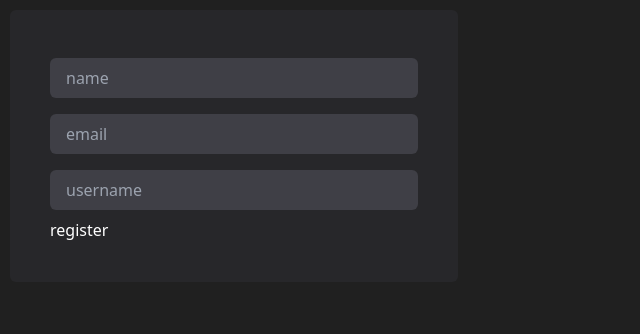
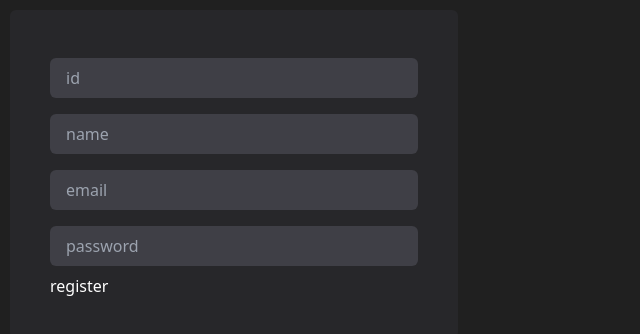
Before and after one commit to davidyanez27/client_lawyerApp, a React (Vite) app: page /register in a window 1280 px wide. Shown: the top 334 px of the page, without its empty margins (0-640 px from the left). Built offline with nearby package versions, Linux system fonts and the light colour scheme.

Commit message:
fix: auth

```diff
--- a/src/api/auth.ts
+++ b/src/api/auth.ts
@@ -1,5 +1,5 @@
 import axios from "axios";
 
-const API = 'http://localhost:4000/api'
+const API = 'http://localhost:4000/api/users'
 
 export const registerRequest = (user:string) => axios.post(`${API}/register`, user);
--- a/src/pages/RegisterPage.tsx
+++ b/src/pages/RegisterPage.tsx
@@ -10,8 +10,16 @@ function Register() {
         onSubmit={handleSubmit(async (values) => {
           console.log(values);
           const res = await registerRequest(JSON.stringify(values));
+          console.log(res);
         })}
       >
+        <input
+          type="number"
+          {...register("id", { required: true })}
+          className="w-full bg-zinc-700 text-white px-4 py-2 rounded-md my-2"
+          placeholder="id"
+          name="id"
+        />
         <input
           type="text"
           {...register("name", { required: true })}
@@ -30,8 +38,8 @@ function Register() {
           type="password"
           {...register("password", { required: true })}
           className="w-full bg-zinc-700 text-white px-4 py-2 rounded-md my-2"
-          placeholder="username"
-          name="username"
+          placeholder="password"
+          name="password"
         />
         <button type="submit">register</button>
       </form>
```
